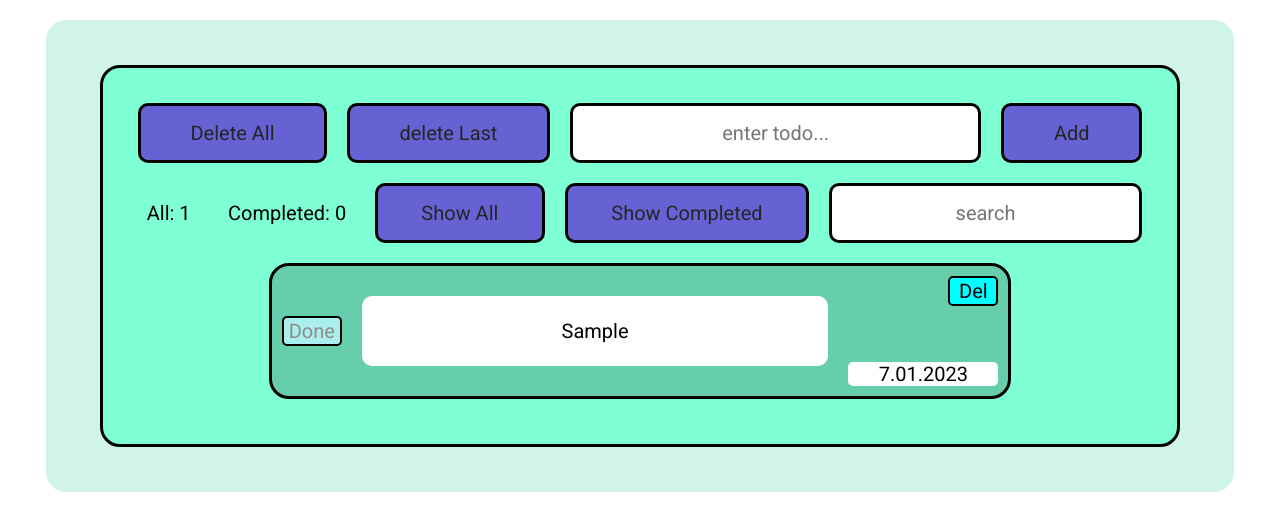
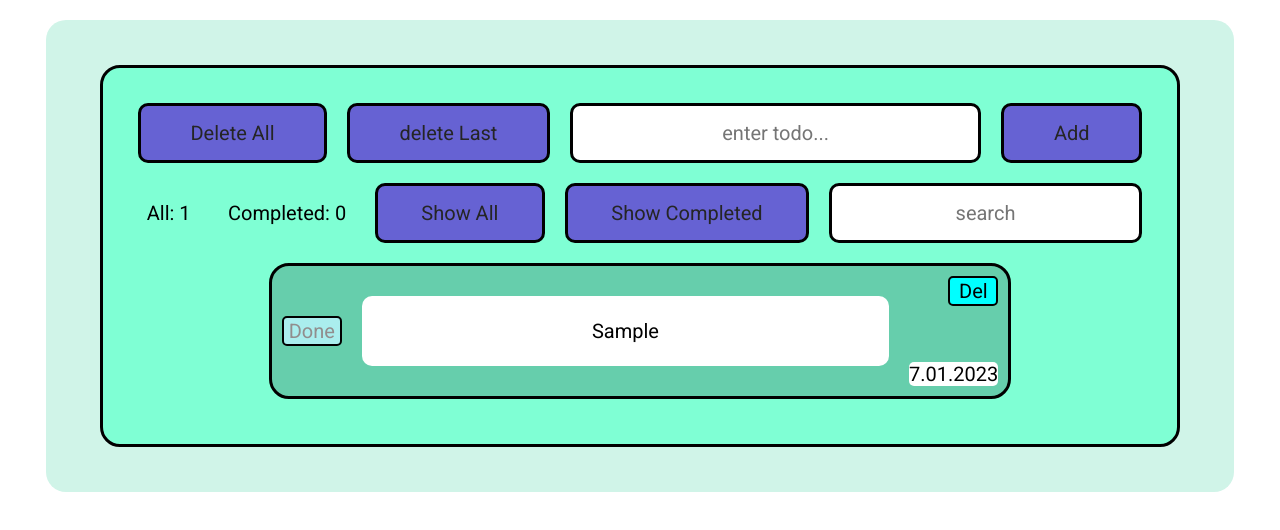
Before and after one commit to VitalkaMihal/todo-list, a plain HTML site: page index.html in a window 1280 px wide. Both pictures are taken after typing "Sample" into the empty fields and a click on the button "Add". Drawn offline with Linux system fonts and the light colour scheme.

Commit message:
Update style.css

```diff
--- a/style.css
+++ b/style.css
@@ -62,6 +62,7 @@ input {
     margin: 10px auto;
     padding: 10px;
     display: flex;
+    flex-wrap: wrap;
     justify-content: space-between;
     background-color: rgba(100, 200, 167, 0.877);
     margin-bottom: 20px;
@@ -74,6 +75,7 @@ input {
     margin: 10px auto;
     padding: 10px;
     display: flex;
+    flex-wrap: wrap;
     justify-content: space-between;
     background-color: rgba(69, 145, 120, 0.877);
     margin-bottom: 20px;
@@ -141,7 +143,7 @@ input {
 }
 .date {
     background-color: #fff;
-    width: 150px;
+    max-width: 150px;
     text-align: center;
     border-radius: 5px;
 }
```
